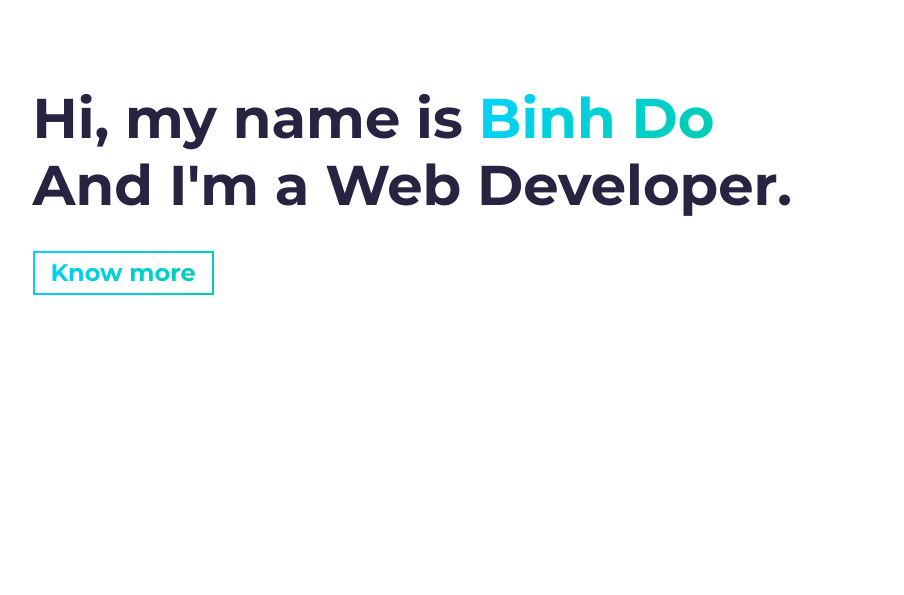
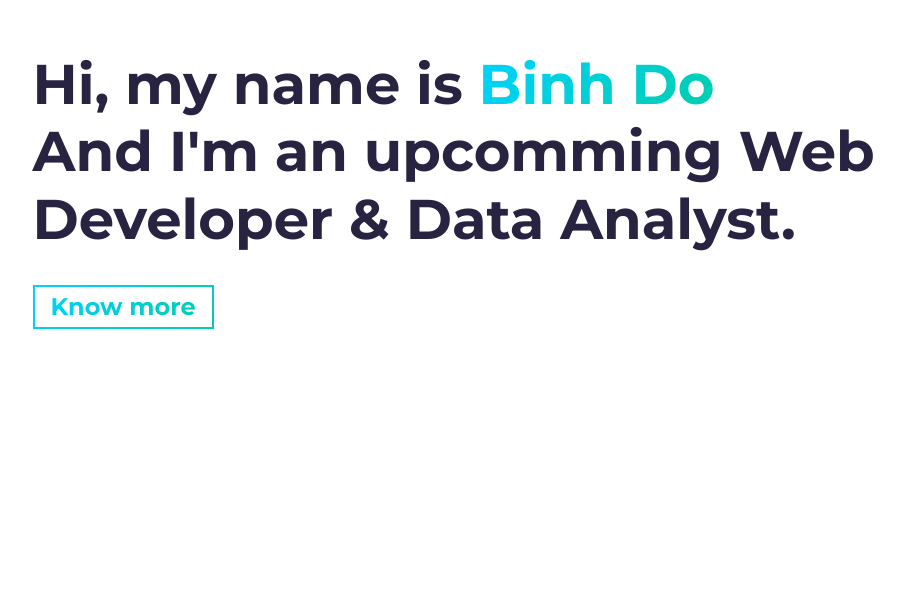
Before and after one commit to BinhDo960/personalportfolio, a website built with Parcel: page src/index.html in a window 1280 px wide. Shown: the part 205-800 px from the top of the page, without its empty margins (45-949 px from the left). Built offline with nearby package versions, Linux system fonts and the light colour scheme.

Commit message:
Updated Portfolio

```diff
--- a/src/index.html
+++ b/src/index.html
@@ -48,7 +48,7 @@
         <h1 class="hero-title load-hidden">
           Hi, my name is <span class="text-color-main">Binh Do</span>
           <br />
-          And I'm a Web Developer.
+          And I'm an upcomming Web Developer & Data Analyst.
         </h1>
         <p class="hero-cta load-hidden">
           <a rel="noreferrer" class="cta-btn cta-btn--hero" href="#about"
```
